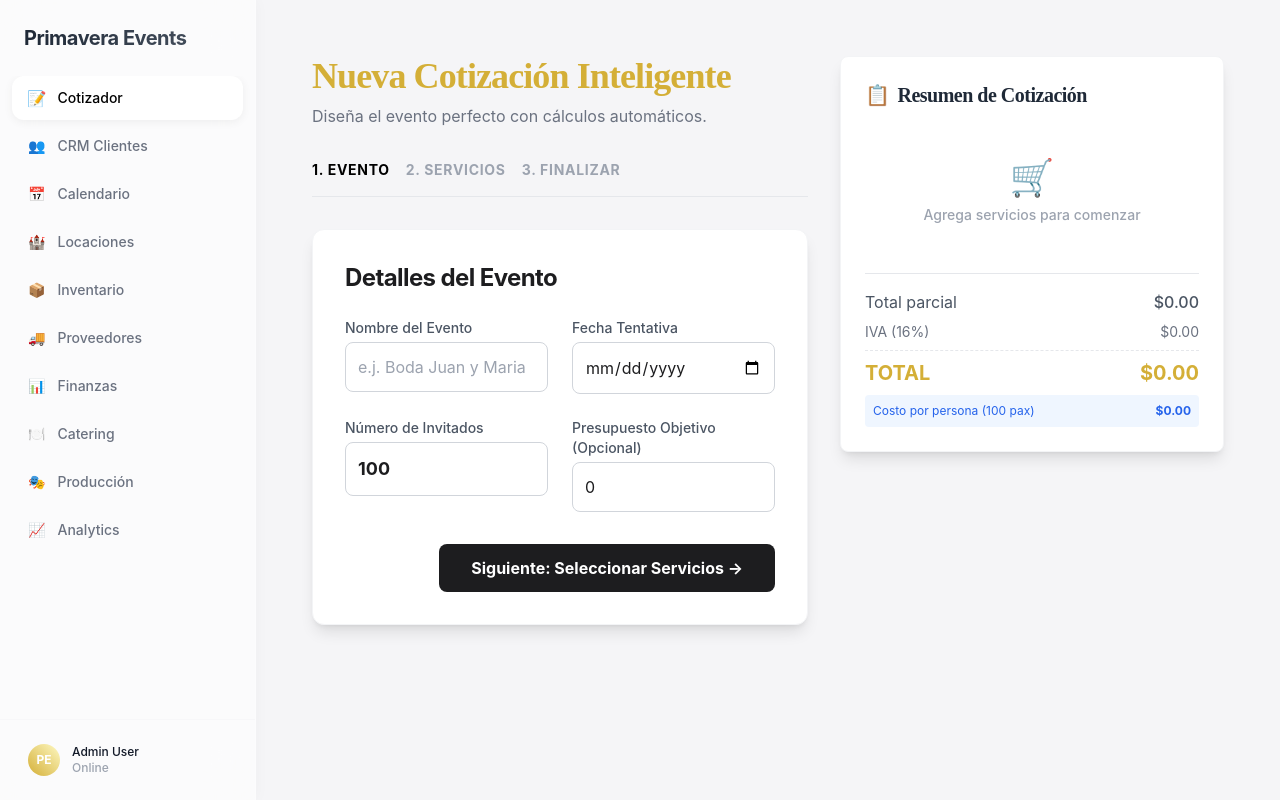
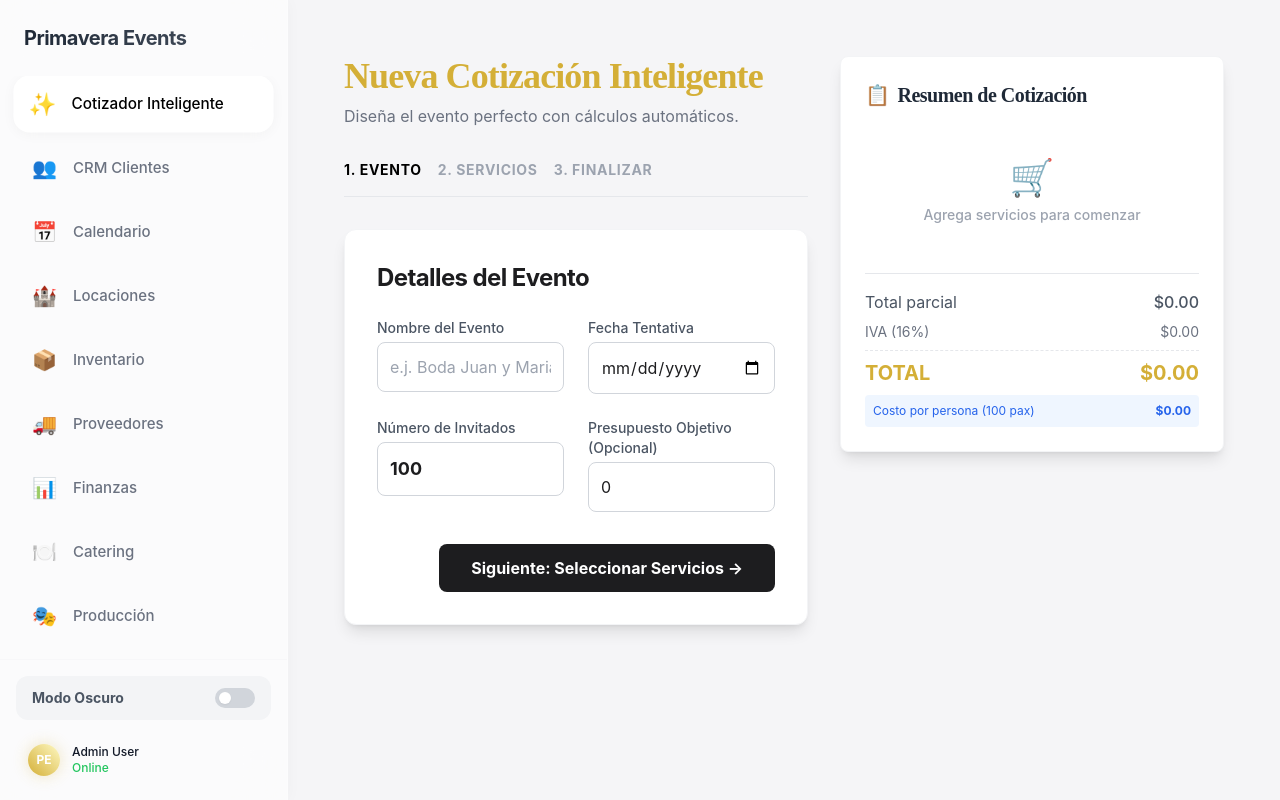
Before and after one commit to 5410m0n0c001/Primavera-Events-Group-App2.0-, a React (Vite) app in the folder client/: page / in a window 1280 px wide. Built offline with nearby package versions, Linux system fonts and the light colour scheme.

Commit message:
fix(ui): missing imports and final dark mode polish

```diff
--- a/client/src/App.tsx
+++ b/client/src/App.tsx
@@ -1,4 +1,4 @@
-import { useState } from 'react';
+import { useState, useEffect } from 'react';
 import QuoteWizard from './components/QuoteBuilder/Wizard';
 import ClientList from './components/CRM/ClientList';
 import CalendarView from './components/CRM/CalendarView';
@@ -12,19 +12,28 @@ import VenuesManager from './components/Venues/VenuesManager';
 
 function App() {
   const [view, setView] = useState<'quote' | 'crm' | 'calendar' | 'inventory' | 'suppliers' | 'finance' | 'catering' | 'production' | 'analytics' | 'venues'>('quote');
+  const [darkMode, setDarkMode] = useState(false);
+
+  useEffect(() => {
+    if (darkMode) {
+      document.documentElement.classList.add('dark');
+    } else {
+      document.documentElement.classList.remove('dark');
+    }
+  }, [darkMode]);
 
   return (
-    <div className="min-h-screen bg-[#F5F5F7] flex text-[#1D1D1F]">
+    <div className="min-h-screen bg-[#F5F5F7] dark:bg-black flex text-[#1D1D1F] dark:text-white transition-colors duration-300">
 
       {/* Sidebar (Desktop) */}
-      <aside className="hidden md:flex flex-col w-64 h-screen sticky top-0 bg-white/60 backdrop-blur-xl border-r border-white/20 shadow-[0_0_15px_rgba(0,0,0,0.03)] z-50 transition-all">
+      <aside className="hidden md:flex flex-col w-72 h-screen sticky top-0 bg-white/60 dark:bg-[#1c1c1e]/60 backdrop-blur-xl border-r border-white/20 dark:border-white/10 shadow-[0_0_15px_rgba(0,0,0,0.03)] z-50 transition-all">
         <div className="p-6">
-          <h1 className="text-xl font-display font-bold tracking-tight bg-gradient-to-r from-gray-800 to-gray-600 bg-clip-text text-transparent">Primavera Events</h1>
+          <h1 className="text-xl font-display font-bold tracking-tight bg-gradient-to-r from-gray-800 to-gray-600 dark:from-white dark:to-gray-400 bg-clip-text text-transparent">Primavera Events</h1>
         </div>
 
-        <nav className="flex-1 px-3 space-y-1 overflow-y-auto custom-scrollbar">
+        <nav className="flex-1 px-4 space-y-2 overflow-y-auto custom-scrollbar">
           {[
-            { id: 'quote', label: 'Cotizador', icon: '📝' },
+            { id: 'quote', label: 'Cotizador Inteligente', icon: '✨' },
             { id: 'crm', label: 'CRM Clientes', icon: '👥' },
             { id: 'calendar', label: 'Calendario', icon: '📅' },
             { id: 'venues', label: 'Locaciones', icon: '🏰' },
@@ -38,42 +47,53 @@ function App() {
             <button
               key={item.id}
               onClick={() => setView(item.id as any)}
-              className={`w-full text-left px-4 py-3 rounded-xl text-sm font-medium transition-all duration-200 group flex items-center gap-3 ${view === item.id
-                  ? 'bg-white shadow-[0_2px_10px_rgba(0,0,0,0.06)] text-black'
-                  : 'text-gray-500 hover:bg-white/50 hover:text-gray-900'
+              className={`w-full text-left px-4 py-3.5 rounded-2xl text-[15px] font-medium transition-all duration-300 group flex items-center gap-4 ${view === item.id
+                ? 'bg-white dark:bg-[#2c2c2e] shadow-[0_2px_12px_rgba(0,0,0,0.04)] text-black dark:text-white scale-[1.02]'
+                : 'text-gray-500 dark:text-gray-400 hover:bg-white/50 dark:hover:bg-white/5 hover:text-gray-900 dark:hover:text-white'
                 }`}
             >
-              <span className={`transition-transform duration-300 ${view === item.id ? 'scale-110' : 'scale-100 group-hover:scale-110'}`}>{item.icon}</span>
+              <span className={`text-xl transition-transform duration-300 ${view === item.id ? 'scale-110' : 'scale-100 group-hover:scale-125'}`}>{item.icon}</span>
               {item.label}
             </button>
           ))}
         </nav>
 
-        <div className="p-4 border-t border-gray-100/50">
-          <div className="flex items-center gap-3 px-3 py-2 rounded-xl hover:bg-white/50 transition cursor-pointer">
-            <div className="w-8 h-8 rounded-full bg-gradient-to-tr from-primavera-gold to-yellow-100 flex items-center justify-center text-xs font-bold text-white">PE</div>
+        <div className="p-4 border-t border-gray-100/50 dark:border-white/5 space-y-4">
+          {/* Dark Mode Toggle */}
+          <button
+            onClick={() => setDarkMode(!darkMode)}
+            className="w-full flex items-center justify-between px-4 py-3 rounded-xl bg-gray-100 dark:bg-[#2c2c2e] hover:bg-gray-200 dark:hover:bg-[#3a3a3c] transition-colors"
+          >
+            <span className="text-sm font-bold text-gray-600 dark:text-gray-300">Modo Oscuro</span>
+            <div className={`w-10 h-5 rounded-full relative transition-colors ${darkMode ? 'bg-green-500' : 'bg-gray-300'}`}>
+              <div className={`absolute top-1 w-3 h-3 rounded-full bg-white transition-all shadow-sm ${darkMode ? 'left-6' : 'left-1'}`} />
+            </div>
+          </button>
+
+          <div className="flex items-center gap-3 px-3 py-2 rounded-xl hover:bg-white/50 dark:hover:bg-white/5 transition cursor-pointer">
+            <div className="w-8 h-8 rounded-full bg-gradient-to-tr from-primavera-gold to-yellow-100 flex items-center justify-center text-xs font-bold text-white shadow-glow">PE</div>
             <div className="text-xs font-medium">
-              <p className="text-gray-900">Admin User</p>
-              <p className="text-gray-400">Online</p>
+              <p className="text-gray-900 dark:text-white">Admin User</p>
+              <p className="text-green-500">Online</p>
             </div>
           </div>
         </div>
       </aside>
 
       {/* Mobile Nav (Top) */}
-      <div className="md:hidden fixed top-0 w-full z-50 bg-white/80 backdrop-blur-md border-b border-gray-100 p-4 flex justify-between items-center">
-        <span className="font-bold text-lg">Primavera Events</span>
-        <button className="text-2xl">☰</button>
+      <div className="md:hidden fixed top-0 w-full z-50 bg-white/80 dark:bg-[#1c1c1e]/80 backdrop-blur-md border-b border-gray-100 dark:border-white/10 p-4 flex justify-between items-center transition-colors">
+        <span className="font-bold text-lg dark:text-white">Primavera Events</span>
+        <button className="text-2xl dark:text-white" onClick={() => setDarkMode(!darkMode)}>{darkMode ? '🌙' : '☀️'}</button>
       </div>
 
       {/* Main Content Area */}
-      <main className="flex-1 min-w-0 overflow-y-auto h-screen relative">
+      <main className="flex-1 min-w-0 overflow-y-auto h-screen relative scroll-smooth">
         {/* Header Glass for Content */}
-        <header className="sticky top-0 z-40 px-8 py-3 bg-[#F5F5F7]/80 backdrop-blur-xl flex justify-between items-center border-b border-white/0 md:hidden">
+        <header className="sticky top-0 z-40 px-8 py-3 bg-[#F5F5F7]/80 dark:bg-black/80 backdrop-blur-xl flex justify-between items-center border-b border-white/0 md:hidden">
           {/* Mobile header spacer */}
         </header>
 
-        <div className="p-4 md:p-8 max-w-[1600px] mx-auto animate-fade-in-up mt-14 md:mt-0">
+        <div className="p-4 md:p-8 max-w-[1600px] mx-auto animate-fade-in-up mt-14 md:mt-0 pb-24">
           {view === 'quote' && <QuoteWizard />}
           {view === 'crm' && <ClientList />}
           {view === 'calendar' && <CalendarView />}
--- a/client/src/components/Finance/FinanceDashboard.tsx
+++ b/client/src/components/Finance/FinanceDashboard.tsx
@@ -21,6 +21,15 @@ interface Transaction {
 }
 
 const FinanceDashboard: React.FC = () => {
+    const [stats, setStats] = useState<FinanceStats>({
+        totalIncome: 0,
+        totalExpenses: 0,
+        netProfit: 0,
+        pendingIncome: 0,
+        pendingExpenses: 0
+    });
+    const [transactions, setTransactions] = useState<Transaction[]>([]);
+    const [loading, setLoading] = useState(true);
     const [projections, setProjections] = useState({ potential: 0, confirmed: 0, lost: 0 });
     const [showModal, setShowModal] = useState(false);
     const [formType, setFormType] = useState<'INCOME' | 'EXPENSE'>('EXPENSE');
@@ -41,6 +50,7 @@ const FinanceDashboard: React.FC = () => {
 
     const loadData = async () => {
         try {
+            setLoading(true);
             const statsRes = await fetch('/api/finance/stats');
             if (statsRes.ok) setStats(await statsRes.json());
 
@@ -57,7 +67,7 @@ const FinanceDashboard: React.FC = () => {
             const merged = [
                 ...payments.map((p: any) => ({ ...p, type: 'INCOME', category: 'Ingreso' })),
                 ...expenses.map((e: any) => ({ ...e, type: 'EXPENSE' }))
-            ].sort((a, b) => new Date(b.date).getTime() - new Date(a.date).getTime());
+            ].sort((a: any, b: any) => new Date(b.date).getTime() - new Date(a.date).getTime());
 
             setTransactions(merged);
         } catch (error) {
```
